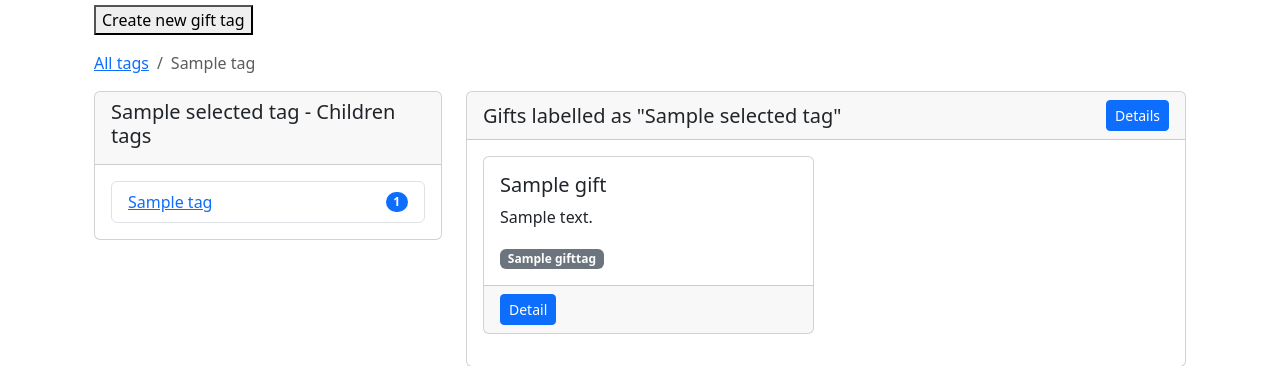
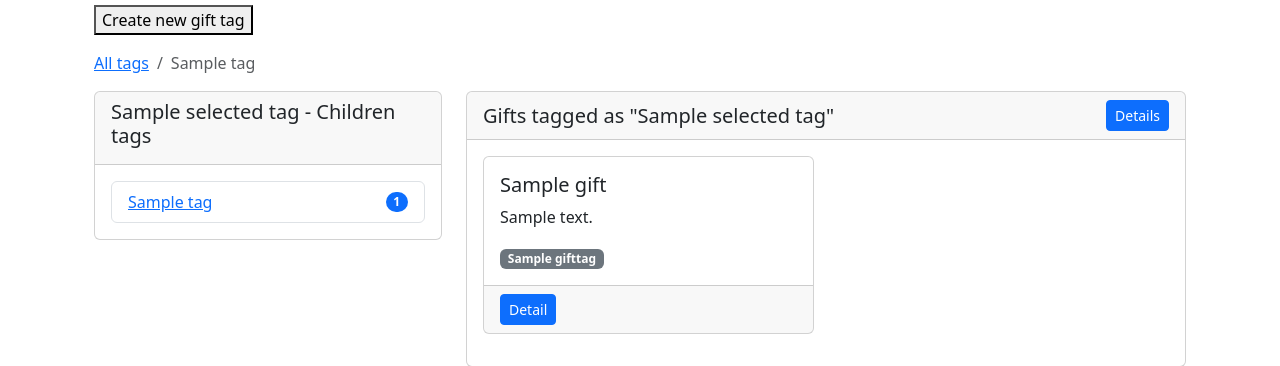
Before and after one commit to adrien-berchet/gift-manager, a Django app: template gift_manager/templates/gift_manager/gift_tag_explorer.html in a window 1280 px wide. Shown: the part 125-491 px from the top of the page. Run offline with Django 5.2, Linux system fonts and the light colour scheme; tables that the repository leaves empty hold one stand-in row (values such as "Sample post"); the template is opened without the code that fills it: values that come from a table or form of the project are taken from there, most other values are stand-ins (such as "Sample title", 1, 10 or a date in 2020); some libraries are stand-ins or nearby versions.

Commit message:
Feat: Improve translations

```diff
--- a/gift_manager/models.py
+++ b/gift_manager/models.py
@@ -302,7 +302,7 @@ class GiftTag(models.Model):
                 if self.has_cycle_with(parent):
                     raise ValidationError(
                         gettext_lazy(
-                            "Creating this relationship would cause a cycle in the tag hierarchy."
+                            "Adding this parent would create a cycle in the tag hierarchy."
                         )
                     )
 
--- a/gift_manager/templates/gift_manager/gift_tag_explorer.html
+++ b/gift_manager/templates/gift_manager/gift_tag_explorer.html
@@ -64,13 +64,13 @@
                 <div class="card-header">
                     {% if selected_tag %}
                         <div class="d-flex justify-content-between align-items-center">
-                            <h5 class="mb-0">{% trans "Gifts labelled as" %} "{{ selected_tag.name }}"</h5>
+                            <h5 class="mb-0">{% trans "Gifts tagged as" %} "{{ selected_tag.name }}"</h5>
                             <a href="{% url 'gift_manager:gift_tag_detail' pk=selected_tag.tag_id %}" class="btn btn-sm btn-primary">
                                 {% trans "Details" %}
                             </a>
                         </div>
                     {% else %}
-                        <h5 class="mb-0">{% trans "Gifts with no label" %}</h5>
+                        <h5 class="mb-0">{% trans "Gifts with no tag" %}</h5>
                     {% endif %}
                 </div>
                 <div class="card-body">
--- a/gift_manager/views.py
+++ b/gift_manager/views.py
@@ -1655,7 +1655,7 @@ class GiftTagExplorerView(LoginRequiredMixin, View):
                 context["breadcrumbs"] = [*selected_tag.get_primary_ancestors_path(), selected_tag]
 
             except GiftTag.DoesNotExist:
-                messages.error(request, gettext("Tag non trouvé."))
+                messages.error(request, gettext("Tag not found."))
         else:
             # If no tag is selected, show all root tags
             # (either public or shared with the user)
```
Also changed, not shown: locale/fr/LC_MESSAGES/django.po, 1 other file.
